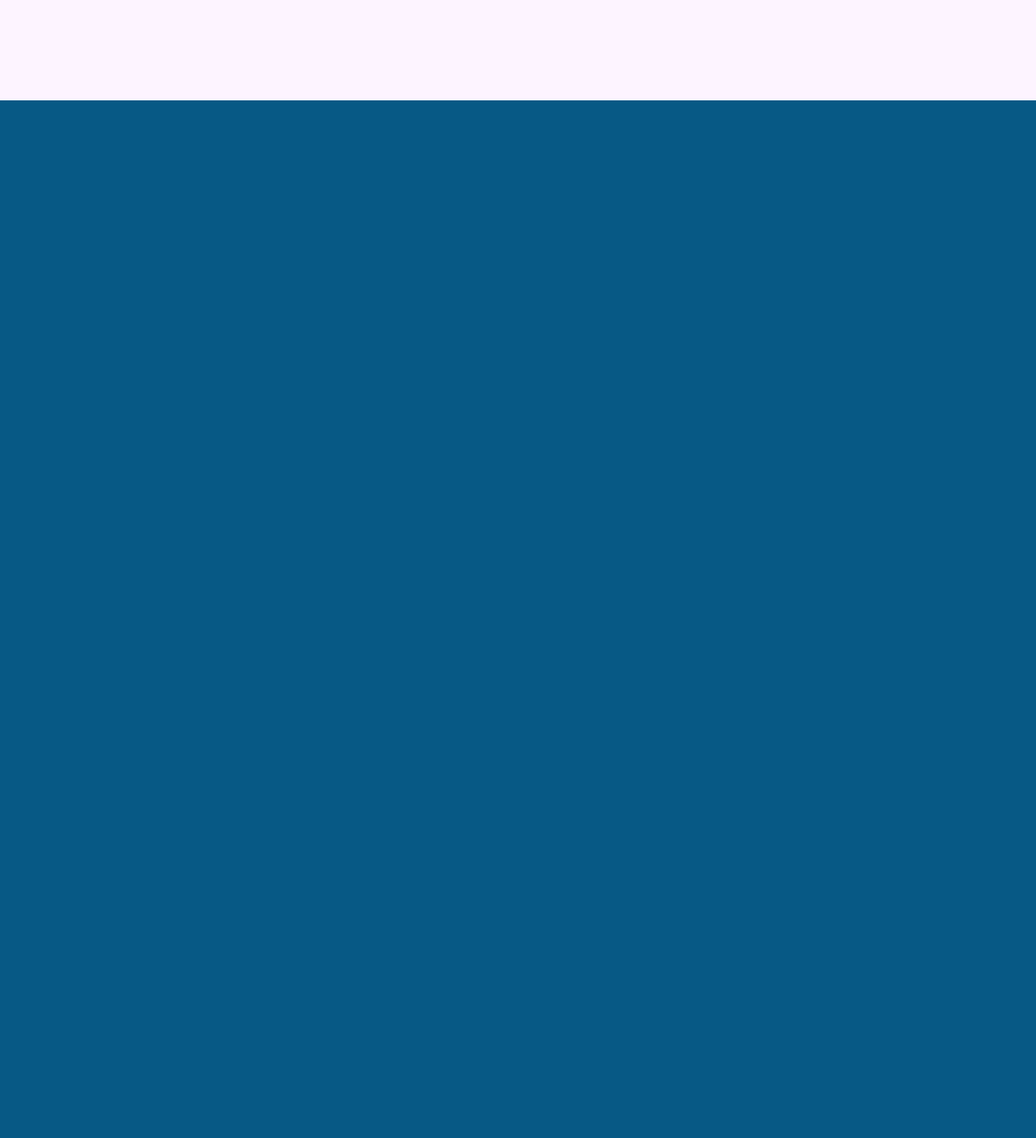
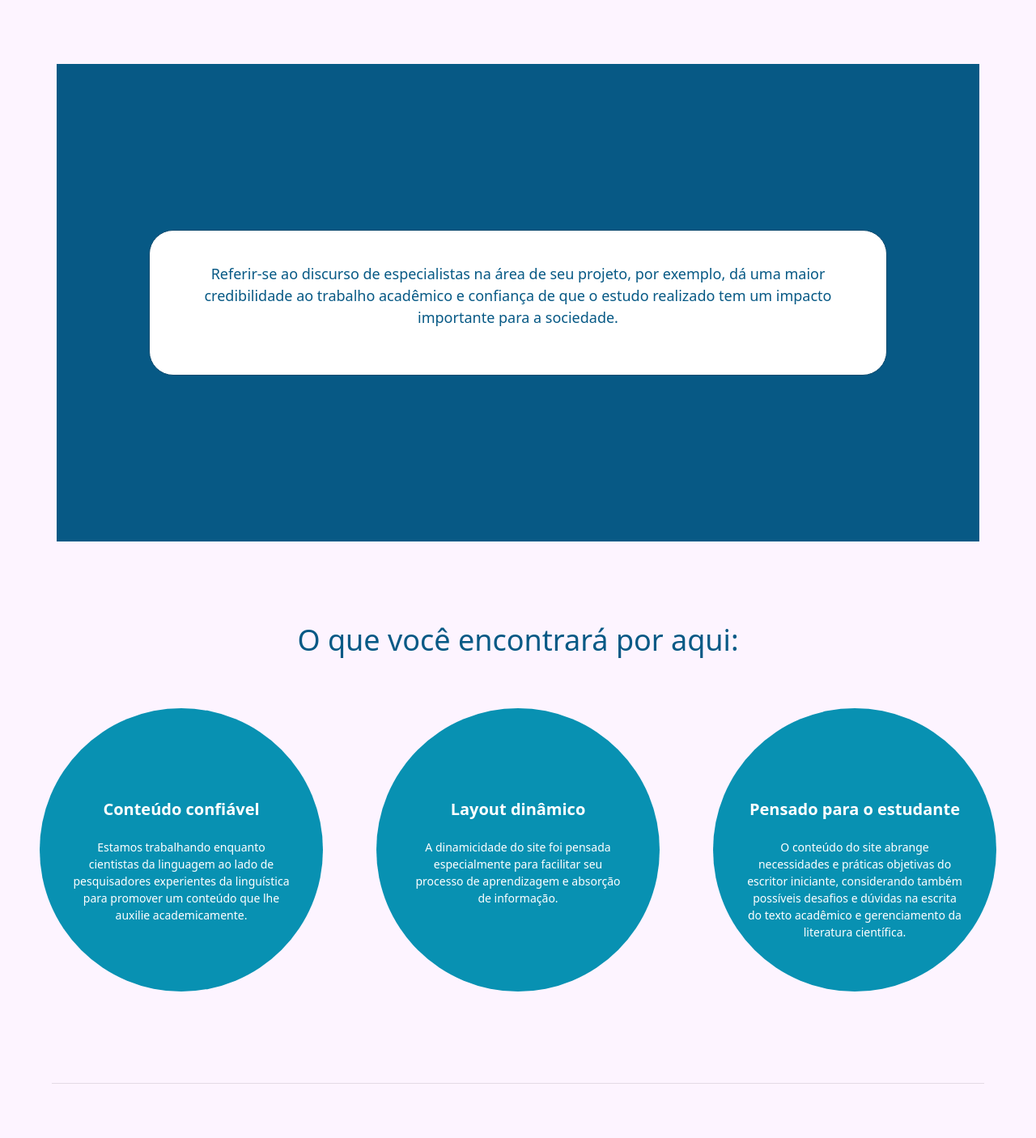
Before and after one commit to rirari/Tcc, a Django app: page / in a window 1280 px wide. Shown: the part 676-2082 px from the top of the page at 81% size. Before the commit the page ends 800 px from the top, so only its background shows below. Run offline with Django 4.2, Linux system fonts and the light colour scheme; some libraries are stand-ins or nearby versions.

Commit message:
subindo 2

```diff
--- a/citar/templates/core/index.html
+++ b/citar/templates/core/index.html
@@ -5,5 +5,108 @@
 {% endblock %}
 
 {% block center %}
-<h1>Testando ein</h1>
+<link rel="stylesheet" href="https://cdn.jsdelivr.net/npm/bootstrap@4.0.0/dist/css/bootstrap.min.css"
+        integrity="sha384-Gn5384xqQ1aoWXA+058RXPxPg6fy4IWvTNh0E263XmFcJlSAwiGgFAW/dAiS6JXm" crossorigin="anonymous">
+<link href="../static/css/styles_Index.css" rel="stylesheet" />
+
+<h1><strong>Seja bem-vindo(a) ao MamaCita!</strong></h1>
+<div class="container">
+    <img class="img1" src="img/core/##" alt="Aspinha (personagem do site) dando boas-vindas!" width="50%">
+    <div>
+        <div class="texto">
+            <br>
+            <p>
+                Seu novo aliado acadêmico. O gerenciamento de vozes da ciência e a
+                importância de trabalhos científicos explicados de forma clara para você.<br><br>
+
+                Um projeto sem fins lucrativos que visa a auxiliar os estudantes
+                (especialmente os que ainda estão se iniciando no meio científico) nas
+                práticas acadêmicas em prol da ciência.
+            </p>
+        </div>
+    </div>
+</div>
+
+<div class="container" id="boxazul">
+    <div class="caixasDeTexto" id="center">
+        <section>
+            <div id="center">
+                <p id="TextoBoxAzul">
+                    Referir-se ao discurso de especialistas na área de seu projeto, por exemplo, dá uma
+                    maior credibilidade ao trabalho acadêmico e confiança de que o estudo realizado tem
+                    um impacto importante para a sociedade.
+                </p>
+            </div>
+        </section>
+    </div>
+</div>
+<h2 class="titulo2">O que você encontrará por aqui:</h2>
+<div class="container2">
+    <div class="centralize">
+        <div class="circle">
+            <p class="predondo"><strong class="topP">Conteúdo confiável</strong><br><br> Estamos trabalhando
+                enquanto cientistas da linguagem ao lado de pesquisadores
+                experientes da linguística para promover um conteúdo que lhe auxilie academicamente.</p>
+        </div>
+        <div class="circle">
+            <p class="predondo"><strong class="topP">Layout dinâmico</strong><br><br> A dinamicidade do
+                site foi pensada especialmente para facilitar seu processo de aprendizagem e absorção de
+                informação.</p>
+        </div>
+        <div class="circle">
+            <p class="predondo"><strong class="topP">Pensado para o estudante</strong><br><br> O conteúdo do site abrange
+                necessidades e práticas objetivas do escritor iniciante, considerando também possíveis desafios e dúvidas
+                na escrita do texto acadêmico e gerenciamento da literatura científica.
+            </p>
+        </div>
+    </div>
+</div>
+
+<hr style="width: 90%; margin: auto; margin-bottom: 90px;">
+
+<div class="container3" id="marginTop">
+
+        <div>
+            <div class="TextosInicio" id="TextosInicio">
+                <br>
+                <h2>Vamos falar um pouco sobre a importância de citar?</h2>
+                <p>
+                    Feak e Swales (2009 apud MOTTA-ROTH; HENDGES, 2010) trazem a
+                    possibilidade de comparar a referência à literatura prévia como anões
+                    sobre ombros de gigantes, considerando a oportunidade para que se
+                    “enxergue mais longe” a partir de trabalhos científicos anteriores.
+                    Além disso, Motta-Roth e Hendges (2010) também nos apontam que a
+                    referência pode ser compreendida como uma questão básica da ética
+                    acadêmica, principalmente se levarmos em conta como é confiável se
+                    apoiar em estudos científicos prévios.
+                </p>
+            </div>
+        </div>
+    <img class="img3" src="img/core/##" alt="Anões nos ombros de gigantes."
+        width="50%">
+</div>
+
+<hr style="width: 90%; margin: auto; margin-bottom: 90px; margin-top: 90px;">
+
+<div class="container4" id="marginTop">
+    <img class="img3" src="img/core/##" alt="Aspinha (personagem do site) abrançando um coração."
+        width="50%">
+
+    <div>
+        <div class="TextosInicio2" id="TextosInicio2">
+            <br>
+            <h2>Como surgiu o MamaCita?</h2>
+            <p>
+                A ideia do MamaCita surgiu a partir da produção de um Projeto Integrador de estudantes do
+                Curso Técnico de Informática Integrado ao Ensino Médio do IFRN. A sua temática, voltada para
+                um conteúdo acadêmico e informacional de auxílio para escritores iniciantes, nos foi
+                apresentada em grupos de Iniciação Científica, nos quais estudávamos sobre linguística e
+                gerenciamento de vozes da ciência. Unindo o útil ao agradável, o MamaCita surge como um
+                aliado acadêmico. Seu nome remete ao primeiro contato, aos conhecimentos passados de forma
+                acolhedora, ao mecanismo da linguagem no próprio ato de citar. O MamaCita, afinal, é sobre
+                educação e ciência.
+            </p>
+        </div>
+    </div>
+</div>
 {% endblock %}
--- /dev/null
+++ b/static/css/styles_Index.css
@@ -0,0 +1,303 @@
+* {
+    margin: 0;
+    padding: 0;
+    box-sizing: border-box;
+}
+
+body {
+    font-family: system-ui, -apple-system, BlinkMacSystemFont,
+        'Segoe UI', Roboto, Oxygen, Ubuntu, Cantarell, 'Open Sans', 'Helvetica Neue', sans-serif;
+    background-color: #fdf4ff;
+}
+
+a {
+    justify-content: center;
+    display: inline;
+    font-size: 18px;
+    line-height: 28px;
+    margin: 0px 18px 0 0;
+    margin-left: 16px;
+    text-decoration: none;
+    list-style: none;
+    color: #FFF6F6;
+}
+
+nav {
+    margin-left: 30px;
+}
+
+main {
+    font-size: 14px;
+    color: #075985;
+    width: 100%;
+    min-height: calc(100vh - 263px);
+}
+
+#TextoBoxAzul {
+    font-size: 18px;
+}
+
+
+main h1 {
+    text-align: center;
+    margin: 80px 0 80px 0;
+    font-size: 36px;
+}
+
+
+.container {
+    width: 80%;
+    margin: auto;
+    display: flex;
+    align-items: center;
+    justify-content: center;
+    margin-bottom: 80px;
+}
+
+.InfoImportancia {
+    width: 80%;
+    margin: auto;
+    display: flex;
+    align-items: center;
+    justify-content: center;
+}
+
+#marginTop {
+    margin-top: 80px;
+}
+
+.caixasDeTexto {
+    display: flex;
+    align-items: center;
+    text-align: center;
+    width: 80%;
+    height: 180px;
+    padding: 0 60px 0 60px;
+    background-color: #FFFFFF;
+    border: 1px solid #0C4A6E;
+    border-radius: 30px;
+}
+
+.texto {
+    margin: 0px 0 0px 0;
+    text-align: justify;
+    width: 100%;
+}
+
+.circle p {
+    font-size: 14px;
+}
+
+.texto p {
+    font-size: 14px;
+    width: 100%;
+}
+
+.download {
+    display: flex;
+    margin-bottom: -50px;
+}
+
+.download img {
+    margin-right: 15px;
+}
+
+
+#center {
+    display: flex;
+    margin: auto;
+}
+
+#boxazul {
+    width: 100%;
+    background-color: #075985;
+    margin-top: 100px;
+    margin-bottom: 100px;
+    padding: 16% 0px 16% 0px;
+}
+
+.img1 {
+    margin-right: 10%;
+}
+
+.titulo2 {
+    text-align: center;
+    margin-bottom: 30px;
+    font-size: 36px;
+}
+
+.circle {
+    width: 350px;
+    height: 350px;
+    border-radius: 50%;
+    overflow: hidden;
+    float: left;
+    margin: 33px;
+    transition: 0.3s ease;
+    background-color: #0891b2;
+}
+
+.container2 {
+    width: 100%;
+    margin: auto;
+    display: flex;
+    align-items: center;
+    justify-content: center;
+    margin-bottom: 80px;
+}
+
+.container3 {
+    width: 80%;
+    margin: auto;
+    display: flex;
+    text-align: justify;
+    justify-content: center;
+    align-items: center;
+    margin-bottom: 80px;
+}
+
+.container4 {
+    width: 80%;
+    margin: auto;
+    display: flex;
+    align-items: center;
+    justify-content: center;
+    margin-bottom: 220px;
+}
+
+.predondo {
+    margin-top: 110px;
+    margin-left: 40px;
+    margin-right: 40px;
+    color: white;
+    text-align: center;
+}
+
+.topP {
+    font-size: 20px;
+}
+
+#TextosInicio h2 {
+    font-size: 24px;
+    margin-bottom: 20px;
+    text-align: center;
+}
+
+.TextosInicio {
+    align-items: center;
+    justify-content: center;
+    margin-left: 20%;
+    text-align: justify;
+    margin: 40px 80px 40px 0px;
+}
+
+#TextosInicio2 h2 {
+    font-size: 24px;
+    margin-bottom: 20px;
+    text-align: center;
+}
+
+.TextosInicio2 {
+    align-items: center;
+    justify-content: center;
+    margin-left: 20%;
+    text-align: justify;
+}
+
+#secao4 {
+    margin: auto;
+}
+
+@media (max-width: 768px) {
+    .container {
+        width: 100%;
+        flex-direction: column;
+    }
+
+    .container2 {
+        margin: auto;
+        flex-direction: column;
+        align-items: center;
+        justify-content: center;
+    }
+
+    .container2>section {
+        margin: auto;
+    }
+
+    .centralize {
+        width: 54%;
+        margin: auto;
+        align-items: center;
+        justify-content: center;
+    }
+
+    .container3 {
+        flex-direction: column;
+        width: 80%;
+    }
+
+    .container4 {
+        flex-direction: column;
+        width: 80%;
+    }
+
+    .InfoImportancia {
+        flex-direction: column-reverse;
+    }
+
+    .TextosInicio {
+        margin-left: 0px;
+        margin: auto;
+        width: 80%;
+    }
+
+    .TextosInicio2 {
+        margin-left: 0px;
+        margin: auto;
+        width: 80%;
+    }
+
+    .titulo2 {
+        font-size: 20px;
+        margin-bottom: 3s0px;
+        padding: 0px 2% 0px 2%;
+    }
+
+    main h1 {
+        font-size: 20px;
+        padding: 0 16% 0 16%;
+        margin: 30px 0 30px 0;
+    }
+
+    h2 {
+        margin-top: 30px;
+    }
+
+    .texto p {
+        margin: auto;
+        font-size: 10px;
+        width: 80%;
+    }
+
+    #TextosInicio h2 {
+        font-size: 20px;
+    }
+
+    .TextosInicio p {
+        font-size: 10px;
+    }
+
+    #TextosInicio2 h2 {
+        font-size: 20px;
+    }
+
+    .TextosInicio2 p {
+        font-size: 10px;
+    }
+
+    .circle{
+        margin: 0px;
+        margin-bottom: 100px;
+    }
+}
```
